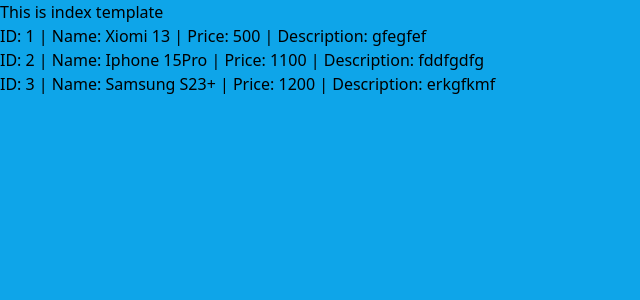
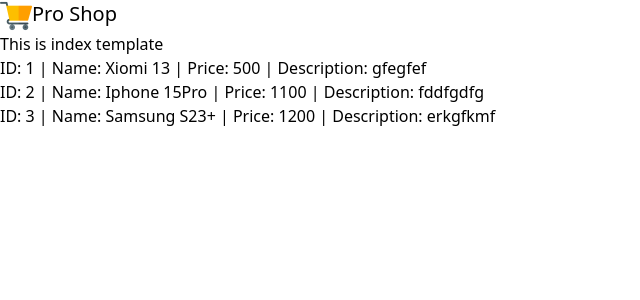
Before and after one commit to DmitriiFromSyberia/yt_django4_0_to_pro, a Django app: page /myapp/ in a window 1280 px wide. Shown: the top 300 px of the page, without its empty margins (0-640 px from the left). Run offline with Django 5.2, Linux system fonts and the light colour scheme; data comes from the database, SQL or seed files in the repository.

Commit message:
logo & tailwind

```diff
--- a/mysite/myapp/static/myapp/styles.css
+++ b/mysite/myapp/static/myapp/styles.css
@@ -544,7 +544,24 @@ video {
   position: static;
 }
 
+.flex {
+  display: flex;
+}
+
+.h-8 {
+  height: 2rem;
+}
+
+.w-8 {
+  width: 2rem;
+}
+
 .bg-sky-500 {
   --tw-bg-opacity: 1;
   background-color: rgb(14 165 233 / var(--tw-bg-opacity));
 }
+
+.text-xl {
+  font-size: 1.25rem;
+  line-height: 1.75rem;
+}
--- a/mysite/myapp/templates/myapp/index.html
+++ b/mysite/myapp/templates/myapp/index.html
@@ -1,13 +1,27 @@
 {% load static%}
 <html>
+
 <head>
   <link rel="stylesheet" href="{% static 'myapp/styles.css' %}">
 </head>
-    <body class = "bg-sky-500">
+
+<body>
+  <nav>
+    <div>
+      <div>
+        <div>
+          <div class="flex">
+            <img class="h-8 w-8" src="{% static 'myapp/images/shop.png' %}" alt="logo" />
+            <span class="text-xl"> Pro Shop </span>
+          </div>
+        </div>
+      </div>
+    </div>
+  </nav>
   <h1> This is index template </h1>
   <h2>
     <!-- <a href="/myapp/hello/{{item.id}}">-->
-            {%  for item in items %}
+    {% for item in items %}
     <a href="{% url 'myapp:detail' item.id %}">
       ID: {{item.id}} | Name: {{item.name}} | Price: {{item.price}} | Description: {{item.description}} <br>
     </a>
@@ -15,4 +29,5 @@
 
   </h2>
 </body>
+
 </html>
```
Also changed, not shown: mysite/myapp/static/myapp/images/shop.png (added), 1 other file. Lines whose indentation alone changed are shown as unchanged.
